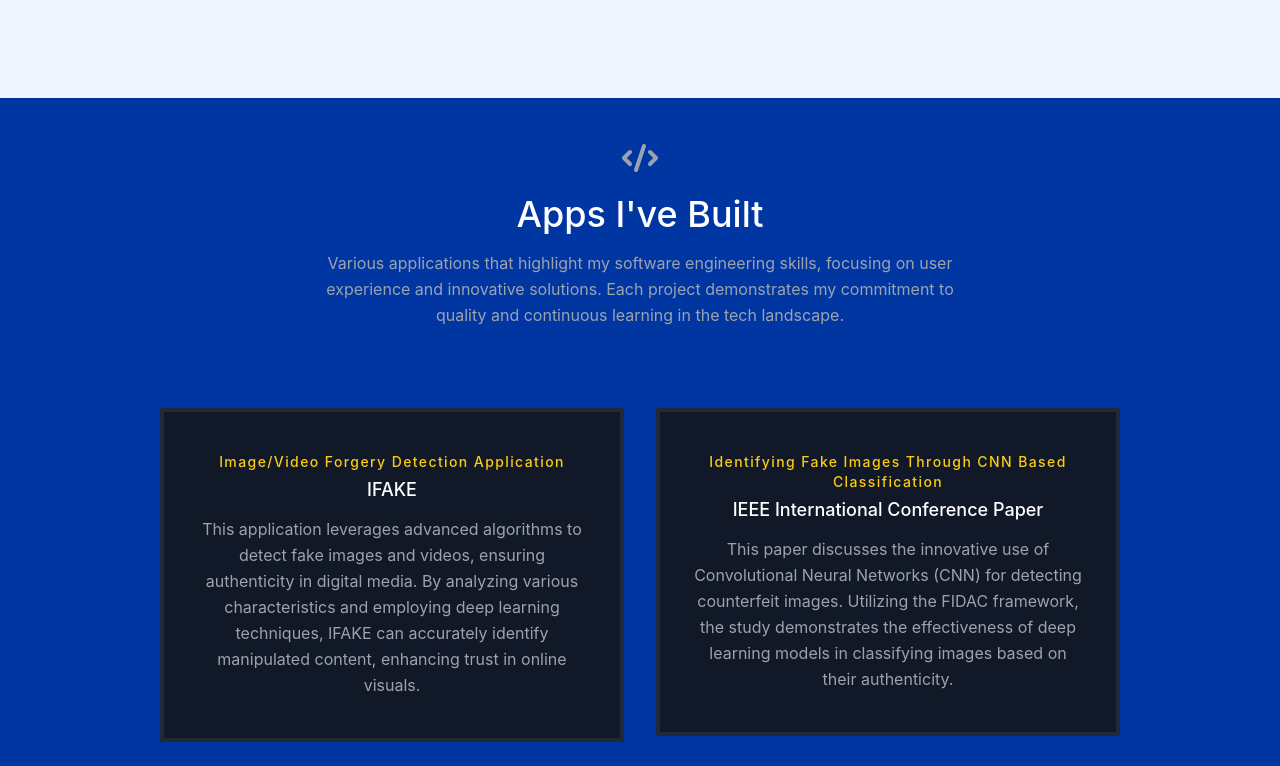
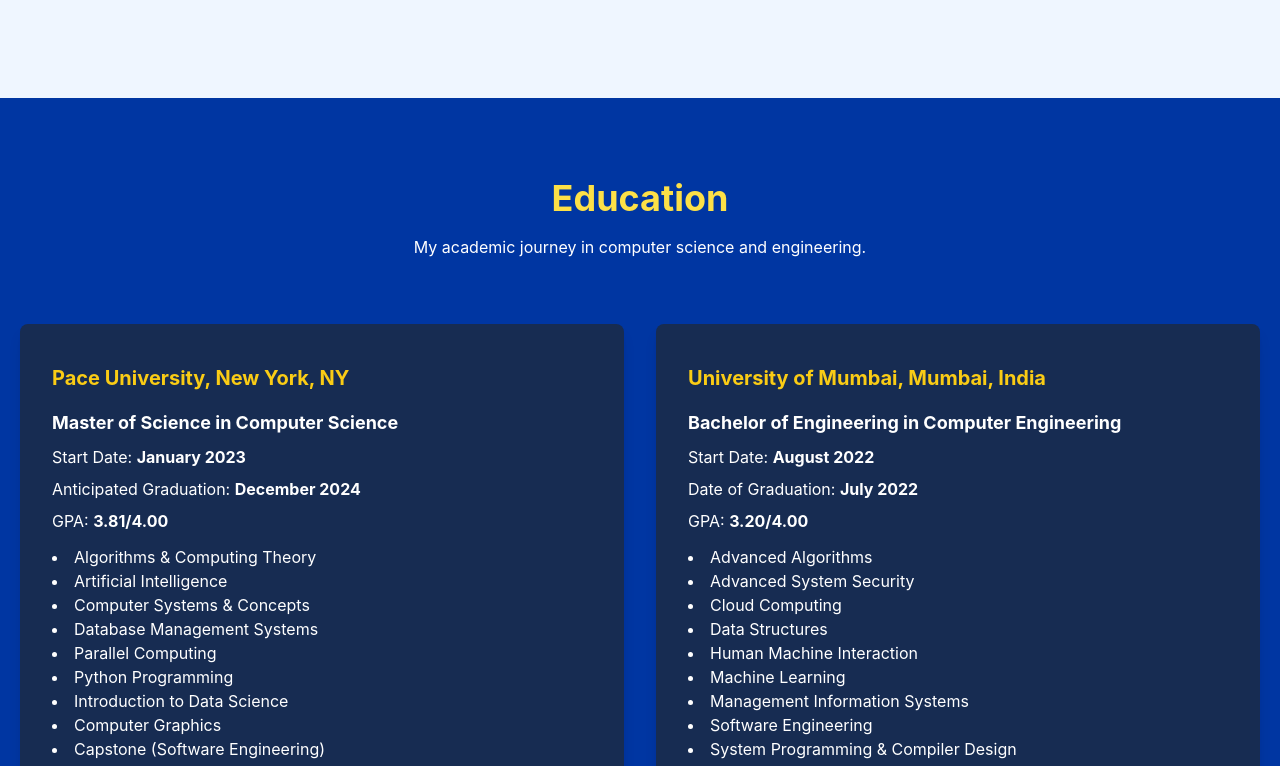
Before and after one commit to bhavin-io/portfolio, a React (Create React App) app: page / in a window 1280 px wide. Shown: the part 654-1420 px from the top of the page. Built offline with nearby package versions, Linux system fonts and the light colour scheme.

Commit message:
Education Section Added

```diff
--- a/src/App.js
+++ b/src/App.js
@@ -4,17 +4,18 @@
 import Navbar from './components/Navbar';
 import Projects from "./components/Projects";
 import Skills from "./components/Skills";
+import Education from "./components/Education";
 // import Testimonials from "./components/Testimonials";
 
 export default function App() {
-  return (
-      <main>
-        <Navbar />
-        <About />
-        <Projects />
-        <Skills />
-
-        <Contact />
-      </main>
-  );
+    return (
+        <main>
+            <Navbar/>
+            <About/>
+            <Education/>
+            <Projects/>
+            <Skills/>
+            <Contact/>
+        </main>
+    );
 }
--- a/src/components/Contact.js
+++ b/src/components/Contact.js
@@ -21,7 +21,7 @@
                     />
                     <div className="bg-blue-900 relative flex flex-wrap py-6 rounded shadow-md">
                         <div className="lg:w-1/2 px-6">
-                            <h2 className="title-font font-semibold text-white tracking-widest text-xs">
+                            <h2 className="title-font font-semibold text-yellow-300 tracking-widest text-xs">
                                 ADDRESS
                             </h2>
                             <p className="mt-1 text-white">
@@ -30,13 +30,13 @@
                             </p>
                         </div>
                         <div className="lg:w-full px-6 mt-4 lg:mt-0">
-                            <h2 className="title-font font-semibold text-white tracking-widest text-xs mt-4">
+                            <h2 className="title-font font-semibold text-yellow-300 tracking-widest text-xs mt-4">
                                 EMAIL
                             </h2>
                             <a className="text-white leading-relaxed" href="mailto:bhavinhimatkumar.goswami@pace.edu">
                                 bhavinhimatkumar.goswami@pace.edu
                             </a>
-                            <h2 className="title-font font-semibold text-white tracking-widest text-xs mt-4">
+                            <h2 className="title-font font-semibold text-yellow-300 tracking-widest text-xs mt-4">
                                 PHONE
                             </h2>
                             <p className="leading-relaxed text-white">+1 917-631-3256</p>
@@ -47,10 +47,10 @@
                     netlify
                     name="contact"
                     className="lg:w-1/3 md:w-1/2 flex flex-col md:ml-auto w-full md:py-8 mt-8 md:mt-0">
-                    <h2 className="text-white sm:text-4xl text-3xl mb-1 font-medium title-font">
+                    <h2 className="text-yellow-300 sm:text-4xl text-3xl mb-1 font-medium title-font">
                         Hire Me
                     </h2>
-                    <p className="leading-relaxed mb-5 text-gray-400">
+                    <p className="leading-relaxed mb-5 text-white">
                         Looking forward to embarking on my professional journey in December 2024 and making a meaningful impact at your company.
                     </p>
                     <div className="relative mb-4">
--- /dev/null
+++ b/src/components/Education.js
@@ -0,0 +1,82 @@
+import React from 'react';
+
+export default function Education() {
+    return (
+        <section id="education" className="bg-[#0036a2] text-white body-font">
+            <div className="container px-5 py-20 mx-auto">
+                <div className="text-center mb-16">
+                    <h1 className="text-4xl font-bold title-font text-yellow-300 mb-4">
+                        Education
+                    </h1>
+                    <p className="leading-relaxed text-white">
+                        My academic journey in computer science and engineering.
+                    </p>
+                </div>
+
+                <div className="flex flex-wrap -m-4">
+                    {/* First Education Card */}
+                    <div className="p-4 md:w-1/2 w-full">
+                        <div className="h-full bg-gray-800 bg-opacity-75 px-8 pt-10 pb-10 rounded-lg shadow-lg">
+                            <h2 className="text-yellow-400 text-xl font-bold title-font mb-4">
+                                Pace University, New York, NY
+                            </h2>
+                            <p className="leading-relaxed text-lg text-white">
+                                <strong>Master of Science in Computer Science</strong>
+                            </p>
+                            <p className="mt-2 text-white">
+                                Start Date: <strong>January 2023</strong>
+                            </p>
+                            <p className="mt-2 text-white">
+                                Anticipated Graduation: <strong>December 2024</strong>
+                            </p>
+                            <p className="mt-2 text-white">GPA: <strong>3.81/4.00</strong></p>
+                            <ul className="list-disc list-inside text-white mt-3">
+                                <li>Algorithms & Computing Theory</li>
+                                <li>Artificial Intelligence</li>
+                                <li>Computer Systems & Concepts</li>
+                                <li>Database Management Systems</li>
+                                <li>Parallel Computing</li>
+                                <li>Python Programming</li>
+                                <li>Introduction to Data Science</li>
+                                <li>Computer Graphics</li>
+                                <li>Capstone (Software Engineering)</li>
+
+                            </ul>
+                        </div>
+                    </div>
+
+                    {/* Second Education Card */}
+                    <div className="p-4 md:w-1/2 w-full">
+                    <div className="h-full bg-gray-800 bg-opacity-75 px-8 pt-10 pb-10 rounded-lg shadow-lg">
+                            <h2 className="text-yellow-400 text-xl font-bold title-font mb-4">
+                                University of Mumbai, Mumbai, India
+                            </h2>
+                            <p className="leading-relaxed text-lg text-white">
+                                <strong>Bachelor of Engineering in Computer Engineering</strong>
+                            </p>
+                            <p className="mt-2 text-white">
+                                Start Date: <strong>August 2022</strong>
+                            </p>
+                            <p className="mt-2 text-white">
+                                Date of Graduation: <strong>July 2022</strong>
+                            </p>
+                            <p className="mt-2 text-white">GPA: <strong>3.20/4.00</strong></p>
+                            <ul className="list-disc list-inside text-white mt-3">
+                                <li>Advanced Algorithms</li>
+                                <li>Advanced System Security</li>
+                                <li>Cloud Computing</li>
+                                <li>Data Structures</li>
+                                <li>Human Machine Interaction</li>
+                                <li>Machine Learning</li>
+                                <li>Management Information Systems</li>
+                                <li>Software Engineering</li>
+                                <li>System Programming & Compiler Design</li>
+
+                            </ul>
+                        </div>
+                    </div>
+                </div>
+            </div>
+        </section>
+    );
+}
--- a/src/components/Projects.js
+++ b/src/components/Projects.js
@@ -6,11 +6,11 @@
     <section id="projects" className="text-gray-400 bg-[#0036a2] body-font">
         <div className="container px-5 py-10 mx-auto text-center lg:px-40">
             <div className="flex flex-col w-full mb-20">
-                <CodeIcon className="mx-auto inline-block w-10 mb-4" />
-                <h1 className="sm:text-4xl text-3xl font-medium title-font mb-4 text-white">
-                    Apps I've Built
+                <CodeIcon className="mx-auto inline-block w-10 mb-4 text-white" />
+                <h1 className="sm:text-4xl text-3xl font-medium title-font mb-4 text-yellow-300">
+                    Projects
                 </h1>
-                <p className="lg:w-2/3 mx-auto leading-relaxed text-base">
+                <p className="lg:w-2/3 mx-auto leading-relaxed text-white">
                     Various applications that highlight my software engineering skills, focusing on user experience and innovative solutions. Each project demonstrates my commitment to quality and continuous learning in the tech landscape.
                 </p>
             </div>
```
